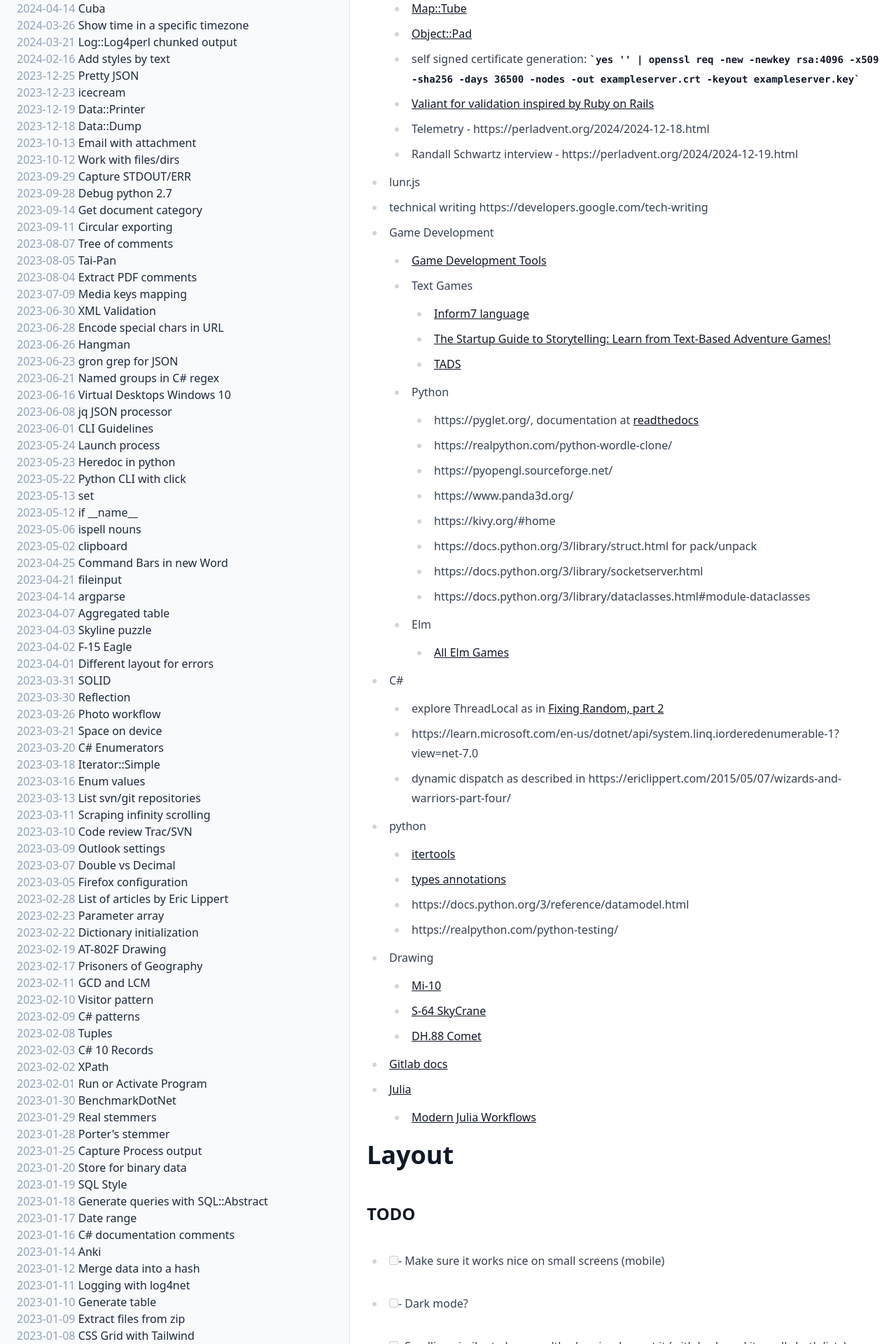
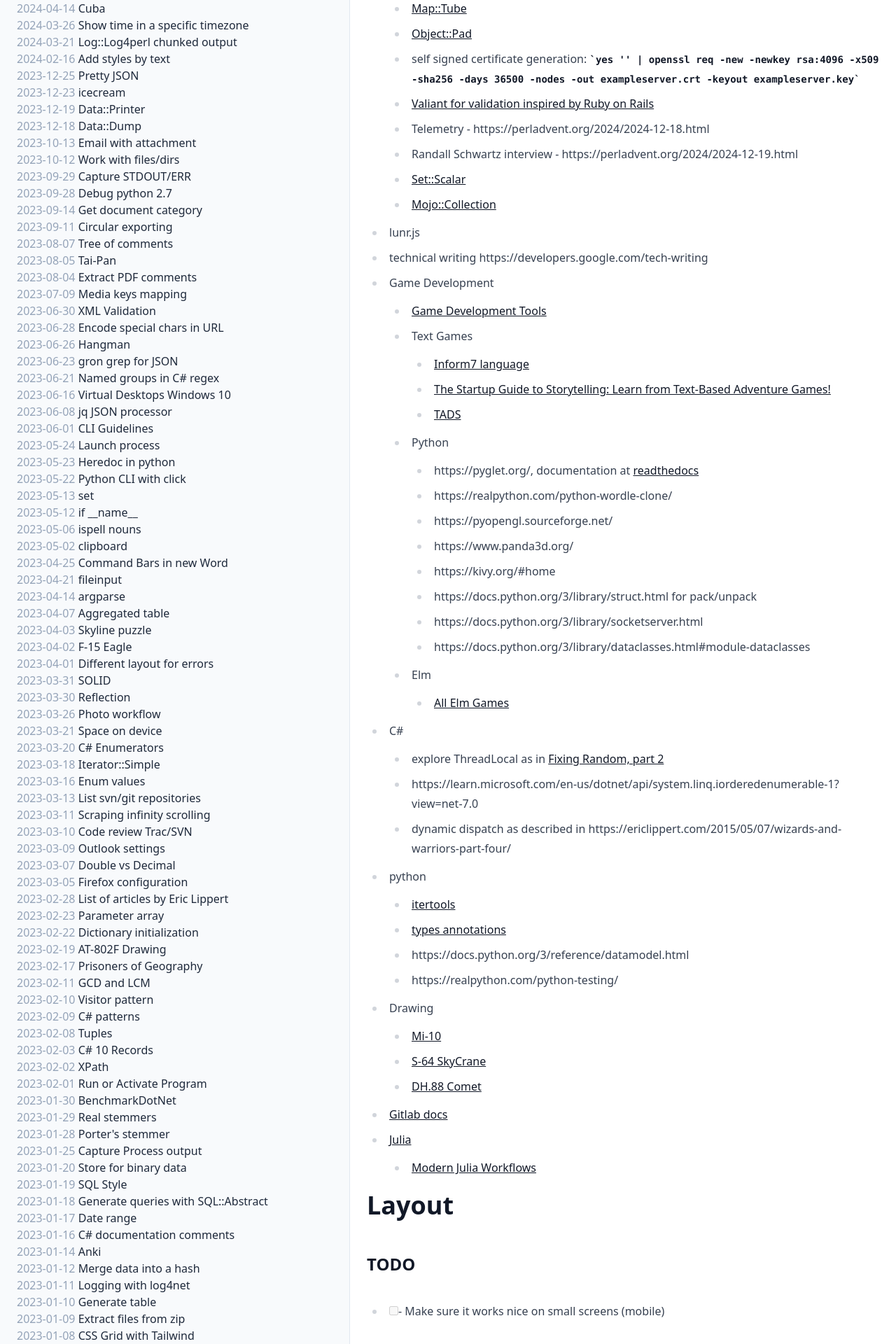
Before and after one commit to bvr/bvr.github.io, a Jekyll site: the page built from notes.md, in a window 1280 px wide. Shown: the part 638-2558 px from the top of the page at 70% size. Built offline with Jekyll 4.4.1, drawn with Linux system fonts in a browser that asks for light colours; our own code applies the rules of GitHub Pages for plain Markdown files.

Commit message:
Few more items for perl

```diff
--- a/notes.md
+++ b/notes.md
@@ -21,6 +21,8 @@
    - [Valiant for validation inspired by Ruby on Rails](https://metacpan.org/pod/Valiant)
    - Telemetry - https://perladvent.org/2024/2024-12-18.html
    - Randall Schwartz interview - https://perladvent.org/2024/2024-12-19.html
+   - [Set::Scalar](https://metacpan.org/pod/Set::Scalar)
+   - [Mojo::Collection](https://metacpan.org/pod/Mojo::Collection)
  - lunr.js
  - technical writing https://developers.google.com/tech-writing
  - Game Development
```
